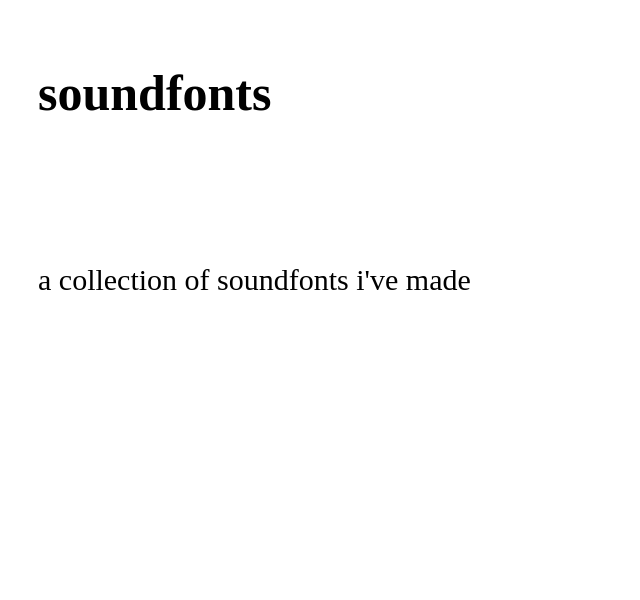
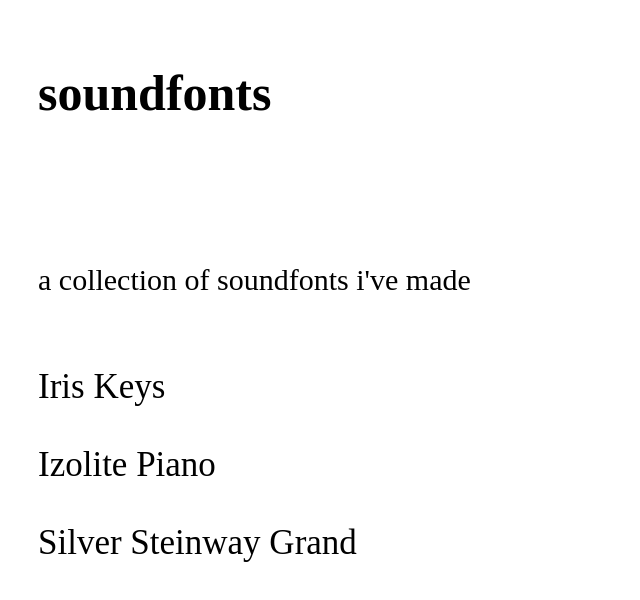
Before and after one commit to em7lated/em7lated.github.io, a plain HTML site: page soundfonts/index.html in a window 1280 px wide. Shown: the whole page, without its empty margins (0-640 px from the left). Drawn offline with Linux system fonts and the light colour scheme; a web font is replaced by a local one.

Commit message:
Update index.html

```diff
--- a/soundfonts/index.html
+++ b/soundfonts/index.html
@@ -22,12 +22,40 @@
 font-size: 30px;
 
 }
+
+a {
+
+text-decoration: none;
+padding: 30px;
+font-family: SUSE Mono;
+font-size: 35px;
+display: block;
+padding: 10px 30px;
+background-color: #fff;  /* Initial color */
+color: #000;
+text-decoration: none;
+transition: background 0.3s;
+
+}
+
+a:hover {
+
+background-color: #000;
+cursor: pointer;
+color: #fff;
+
+}
 </style>
 <body>
 
 <h1>soundfonts</h1>
 <br>
 <p>a collection of soundfonts i've made</p>
+<a href="iriskeys.html">Iris Keys</a>
+<br>
+<a href="izolitepiano.html">Izolite Piano</a>
+<br>
+<a href="silversteinwaygrand.html">Silver Steinway Grand</a>
 
 </body>
 </html>
```
